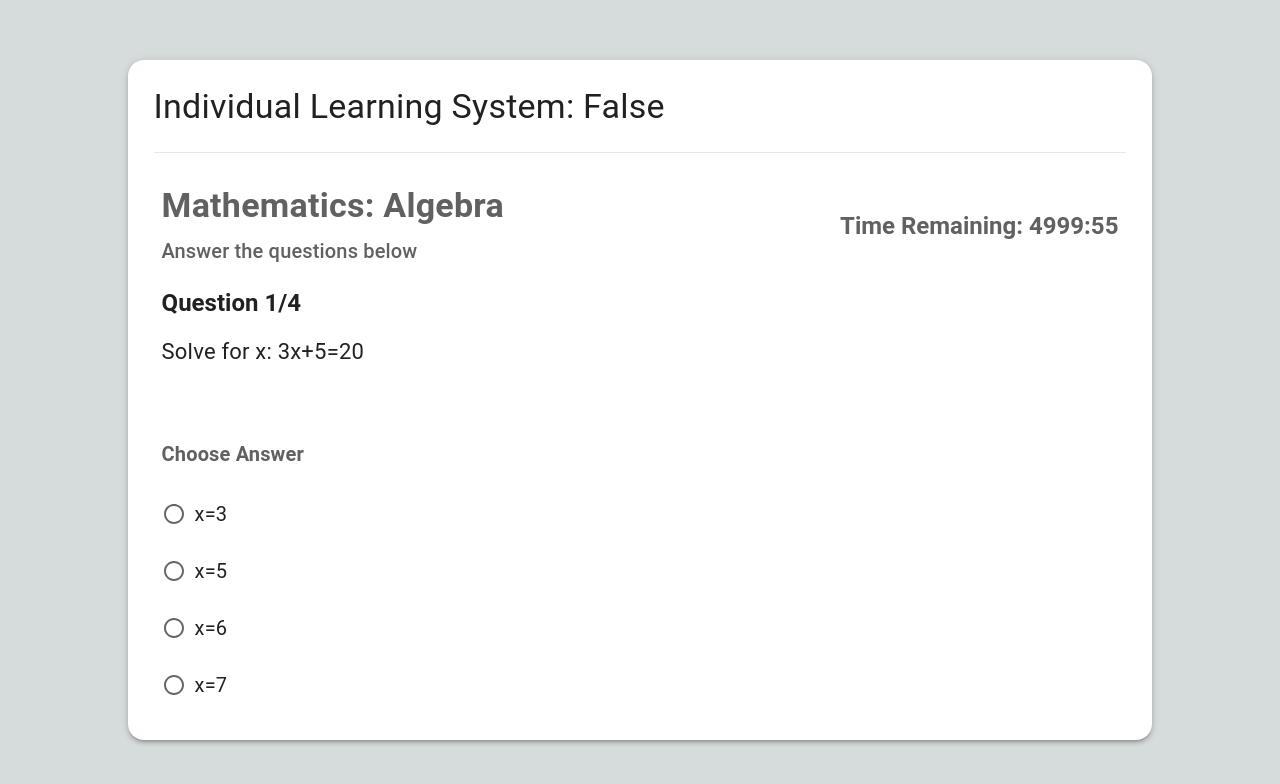
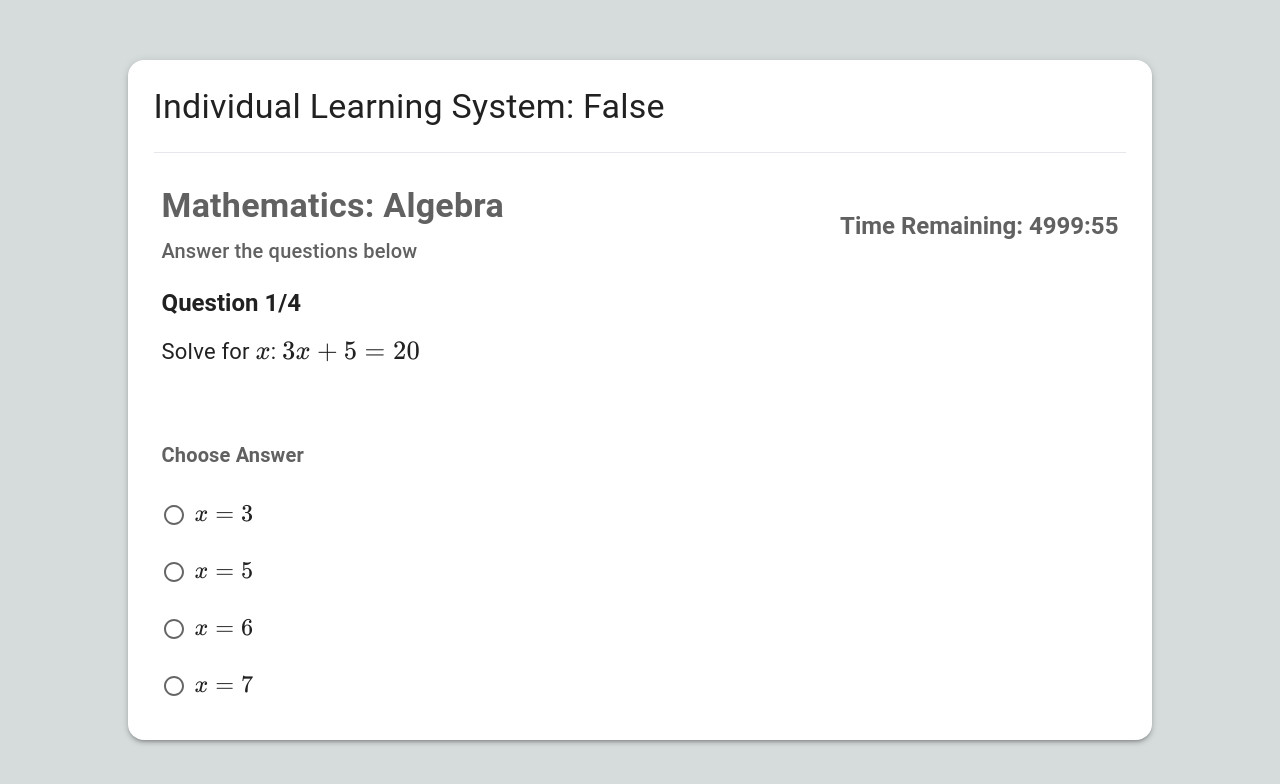
Before and after one commit to stephenBletsas/Ind_Learning_System, a Next.js app in the folder ind_learning_system/: page / in a window 1280 px wide. Shown: the top 784 px of the page. Built offline with nearby package versions, Linux system fonts and the light colour scheme.

Commit message:
Implemented latex for question, answers and generic feedback

```diff
--- a/ind_learning_system/app/api/data/questionData.js
+++ b/ind_learning_system/app/api/data/questionData.js
@@ -1,15 +1,15 @@
 const QuestionsData = [
     {
-        question: `Solve for x: 3x+5=20`,
-        answers: ["x=3", "x=5", "x=6", "x=7"],
+        question: `Solve for $x$: $3x + 5 = 20$`,
+        answers: ["$x = 3$", "$x = 5$", "$x = 6$", "$x = 7$"],
         correctAnswerIndex: 1,
-        explanation: "To solve for \( x \) in the equation \( 3x + 5 = 20 \), you need to isolate the variable on one side of the equation. Start by subtracting 5 from both sides, which simplifies the equation to \( 3x = 15 \). Next, divide both sides by 3 to solve for \( x \), resulting in \( x = 5 \). Therefore, the correct answer is \( x = 5 \)."
+        explanation: "To solve for $x$ in the equation $3x + 5 = 20$, you need to isolate the variable on one side of the equation. Start by subtracting $5$ from both sides, which simplifies the equation to $3x = 15$. Next, divide both sides by $3$ to solve for $x$, resulting in $x = 5$. Therefore, the correct answer is $x = 5$."
     },
     {
-        question: `Solve for y: 4y−7=9`,
-        answers: ["y=2", "y=3", "y=4", "y=5"],
+        question: `Solve for $y$: $4y − 7 = 9$`,
+        answers: ["$y = 2$", "$y = 3$", "$y = 4$", "$y = 5$"],
         correctAnswerIndex: 2,
-        explanation: "To solve for \( y \) in the equation \( 4y - 7 = 9 \), you need to isolate the variable on one side. Start by adding 7 to both sides of the equation, which gives \( 4y = 16 \). Then, divide both sides by 4 to solve for \( y \), resulting in \( y = 4 \). Therefore, the correct answer is \( y = 4 \)."
+        explanation: "To solve for $y$ in the equation $4y - 7 = 9$, you need to isolate the variable on one side. Start by adding $7$ to both sides of the equation, which gives $4y = 16$. Then, divide both sides by $4$ to solve for $y$, resulting in $y = 4$. Therefore, the correct answer is $y = 4$."
     },
     {
         question: `Given:
--- a/ind_learning_system/app/component/AIFeedback.js
+++ b/ind_learning_system/app/component/AIFeedback.js
@@ -18,8 +18,19 @@ const FeedBox = styled(Paper)(({ theme }) => ({
 
 const MessageBox = styled('div')(({ theme }) => ({
     overflow: 'scroll',
+    display: 'flex',
+    flexDirection: 'column',
     height: '85%',
     marginBottom: "8px",
+
+    /* Hide scrollbar for Chrome, Safari, and Opera */
+    '&::-webkit-scrollbar-track': {
+        display: 'none'
+    },
+
+    /* Hide scrollbar for IE, Edge, and Firefox */
+    '-ms-overflow-style': 'none',  /* IE and Edge */
+    scrollbarWidth: 'none',  /* Firefox */
 }));
 
 const AIFeedbackBox = ({ status, messages, input, submitMessage, handleInputChange }) => {
--- a/ind_learning_system/app/component/AIMessages.js
+++ b/ind_learning_system/app/component/AIMessages.js
@@ -14,9 +14,10 @@ const MessageBox = styled(Paper)(({ theme, isAss }) => ({
     marginLeft: theme.spacing(2),
 	marginRight: theme.spacing(2),
     marginBottom: theme.spacing(2),
-    // maxWidth: '55%',
-    width: '55%',
-    position: 'relative'
+    maxWidth: '75%',
+    // width: '95%',
+    position: 'relative',
+    ...theme.typography.h6,
 }));
 
 const MessageContainer = styled('div')(({ theme }) => ({
@@ -44,12 +45,15 @@ const AIMessage = ({ m }) => {
         <MessageContainer>
             <MessageBox isAss={m.role === 'assistant'}>
                 <div key={m.id}>
-                    <BoldText>{`${m.role}: `}</BoldText>
-                    {m.role !== 'data' && <ReactMarkdown
-                        children={m.content}
-                        remarkPlugins={[remarkMath]}
-                        rehypePlugins={[rehypeKatex]}
-                    />}
+                    {/* <BoldText>{`${m.role}: `}</BoldText> */}
+                    {m.role !== 'data' &&
+                        <ReactMarkdown
+                            remarkPlugins={[remarkMath]}
+                            rehypePlugins={[rehypeKatex]}
+                        >
+                            {m.content}
+                        </ReactMarkdown>
+                    }
 
                     {m.role === 'data' && (
                         <>
--- a/ind_learning_system/app/component/Answer.js
+++ b/ind_learning_system/app/component/Answer.js
@@ -2,6 +2,10 @@ import React from 'react';
 import Radio from '@mui/material/Radio';
 import FormControlLabel from '@mui/material/FormControlLabel';
 import { styled } from '@mui/material/styles';
+import ReactMarkdown from 'react-markdown';
+import remarkMath from 'remark-math';
+import rehypeKatex from 'rehype-katex';
+import 'katex/dist/katex.min.css'; // Import KaTeX CSS for styling
 
 
 const AnswerBody = styled('div')(({ theme }) => ({
@@ -51,7 +55,12 @@ const Answer = ({ answerIndex, isSelected, answer, onAnswerSelect, isSubmitted,
             }
             label={
                 <AnswerTypography correct={isSelected && isSubmitted && isCorrect} incorrect={isSelected && isSubmitted && !isCorrect}>
-                    {answer}
+                    <ReactMarkdown
+                            remarkPlugins={[remarkMath]}
+                            rehypePlugins={[rehypeKatex]}
+                    >
+                        {answer}
+                    </ReactMarkdown>
                 </AnswerTypography>
             }
         />
--- a/ind_learning_system/app/component/Feedback.js
+++ b/ind_learning_system/app/component/Feedback.js
@@ -2,6 +2,10 @@ import React from "react";
 import { styled } from '@mui/material/styles';
 import Paper from '@mui/material/Paper';
 import Typography from '@mui/material/Typography';
+import ReactMarkdown from 'react-markdown';
+import remarkMath from 'remark-math';
+import rehypeKatex from 'rehype-katex';
+import 'katex/dist/katex.min.css'; // Import KaTeX CSS for styling
 
 
 const FeedBox = styled(Paper)(({ theme, correct }) => ({
@@ -33,7 +37,14 @@ const FeedbackBox = ({ feedback, isCorrect }) => {
         <FeedBox correct={isCorrect ? isCorrect.toString() : undefined}>
             {isCorrect && <Title>{"Great Job!"}</Title>}
             {!isCorrect && <Title>{"You'll get in next time!"}</Title>}
-			<Content>{feedback}</Content>
+			<Content>
+                <ReactMarkdown
+                    remarkPlugins={[remarkMath]}
+                    rehypePlugins={[rehypeKatex]}
+                >
+                    {feedback}
+                </ReactMarkdown>
+            </Content>
 		</FeedBox>
     );
 }
--- a/ind_learning_system/app/component/Question.js
+++ b/ind_learning_system/app/component/Question.js
@@ -1,5 +1,9 @@
 import React from "react";
 import { styled } from '@mui/material/styles';
+import ReactMarkdown from 'react-markdown';
+import remarkMath from 'remark-math';
+import rehypeKatex from 'rehype-katex';
+import 'katex/dist/katex.min.css'; // Import KaTeX CSS for styling
 
 const DivIndex = styled('div')(({ theme }) => ({
     ...theme.typography.h5,
@@ -30,7 +34,14 @@ const Question = ({ questionIndex, questionsLength, question }) => {
             <DivIndex>
                 {`Question ${questionIndex}/${questionsLength}`}{" "}
             </DivIndex>
-            <QuestionBody>{question}</QuestionBody>
+            <QuestionBody>
+                <ReactMarkdown
+                    remarkPlugins={[remarkMath]}
+                    rehypePlugins={[rehypeKatex]}
+                >
+                    {question}
+                </ReactMarkdown>
+            </QuestionBody>
         </QuestionContainer>
     );
 }
--- a/ind_learning_system/app/utils/css_transition.js
+++ b/ind_learning_system/app/utils/css_transition.js
@@ -1,18 +1,18 @@
 import React from "react";
 import { CSSTransition } from "react-transition-group";
 
-export default elem => {
-    return (
-        <CSSTransition
-            appear={true}
-            timeout={{
-                appear: 5000,
-                enter: 5000,
-                exit: 5000,
-            }}
-            exit={false}
-        >
-            {elem}
-        </CSSTransition>
-    );
-};
+// export default elem => {
+//     return (
+//         <CSSTransition
+//             appear={true}
+//             timeout={{
+//                 appear: 5000,
+//                 enter: 5000,
+//                 exit: 5000,
+//             }}
+//             exit={false}
+//         >
+//             {elem}
+//         </CSSTransition>
+//     );
+// };
```
